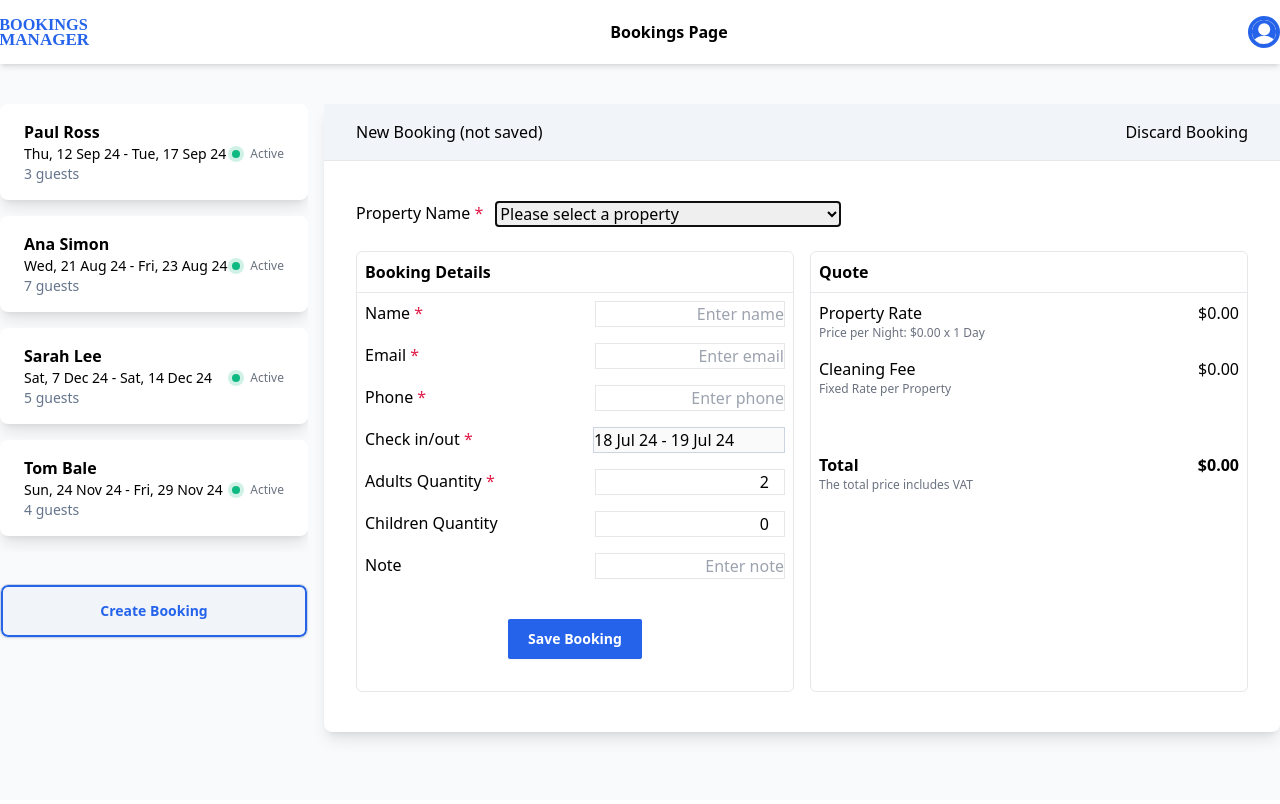
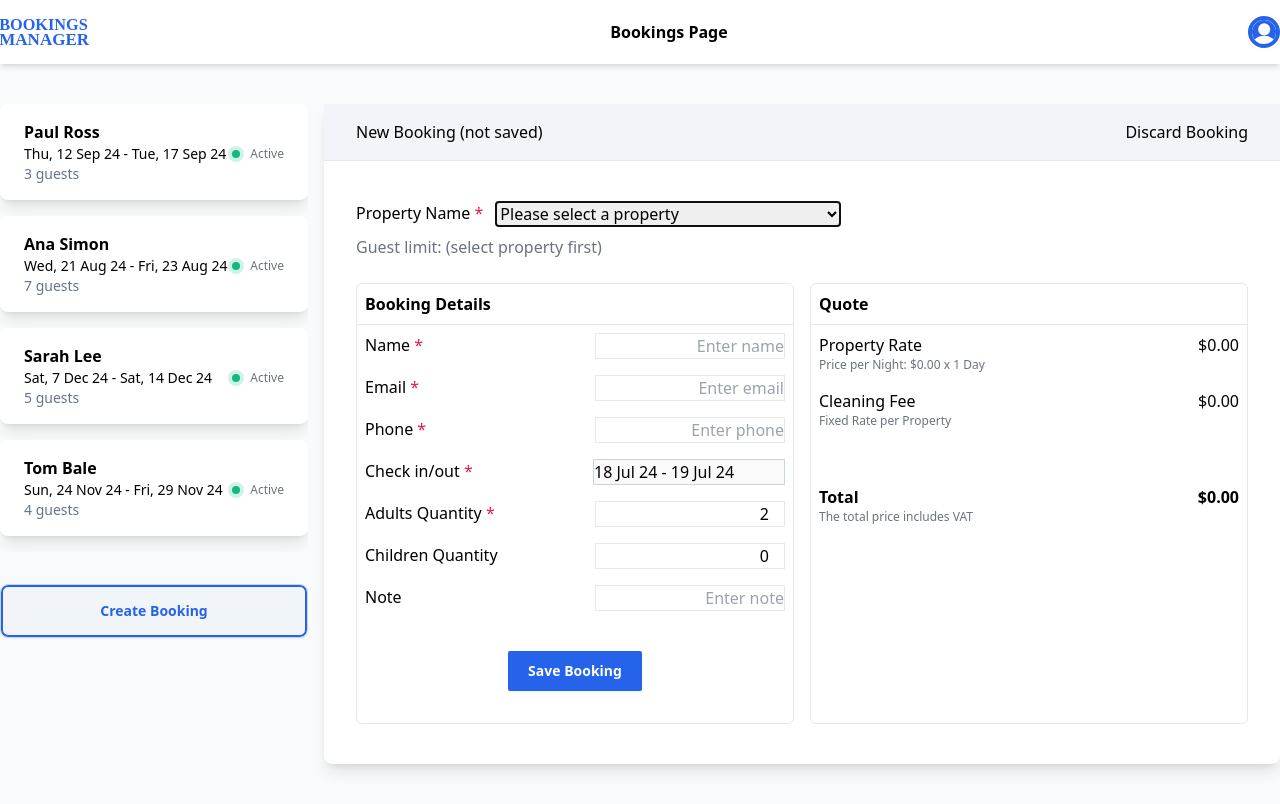
Before and after one commit to iorrah/bookings-manager, a React (Vite) app: page / in a window 1280 px wide. Both pictures are taken after a click on the button "Create Booking". Built offline with nearby package versions, Linux system fonts and the light colour scheme.

Commit message:
Show guest limit label

```diff
--- a/src/pages/BookingsPage/BookingCreator/index.tsx
+++ b/src/pages/BookingsPage/BookingCreator/index.tsx
@@ -3,9 +3,10 @@ import { FC, useContext, useEffect, useState } from "react";
 import { BookingForm } from "../shared/BookingForm";
 import { BookingQuote } from "../shared/BookingQuote";
 import { BookingsContext } from "../../../providers/bookings";
-import { Booking } from "../../../types";
+import { Booking, Property } from "../../../types";
 
 import { BookingSelectField } from "./BookingSelectField";
+import { PropertiesContext } from "../../../providers/properties";
 
 type BookingCreatorType = FC<{
   booking: Booking;
@@ -19,7 +20,10 @@ export const BookingCreator: BookingCreatorType = ({
   onResetBookingCreation
 }) => {
   const [draftBooking, setDraftBooking] = useState<Booking>(booking);
+  const [property, setProperty] = useState<Property | null>(null);
+
   const { createBooking } = useContext(BookingsContext);
+  const { findProperty } = useContext(PropertiesContext);
 
   const handleChange = (event: React.ChangeEvent<HTMLInputElement>) => {
     const { name, value } = event.target;
@@ -60,21 +64,33 @@ export const BookingCreator: BookingCreatorType = ({
     setDraftBooking(booking);
   }, [booking]);
 
+  useEffect(() => {
+    if (draftBooking.propertyId) {
+      setProperty(findProperty(draftBooking.propertyId));
+    }
+  }, [draftBooking]);
+
   return (
     <div className="rounded-lg shadow-lg bg-white">
       <div className="flex justify-between border-b px-8 py-4 mb-2 bg-slate-100">
         <p>New Booking (not saved)</p>
-
         <button onClick={onDiscard}>Discard Booking</button>
       </div>
 
       <div className="p-8 pb-10">
-        <div className="flex justify-between mb-6">
+        <div className="flex justify-between mb-2">
           <BookingSelectField
             defaultPropertyId={booking.propertyId}
             onchange={handlePropertyChange}
           />
         </div>
+
+        <p className="text-gray-500 mb-6">
+          Guest limit:{" "}
+          {property?.guestsLimit
+            ? `${property?.guestsLimit} people`
+            : "(select property first)"}
+        </p>
 
         <div className="grid grid-cols-12 gap-4">
           <div className="col-span-6 border rounded-md">
```
